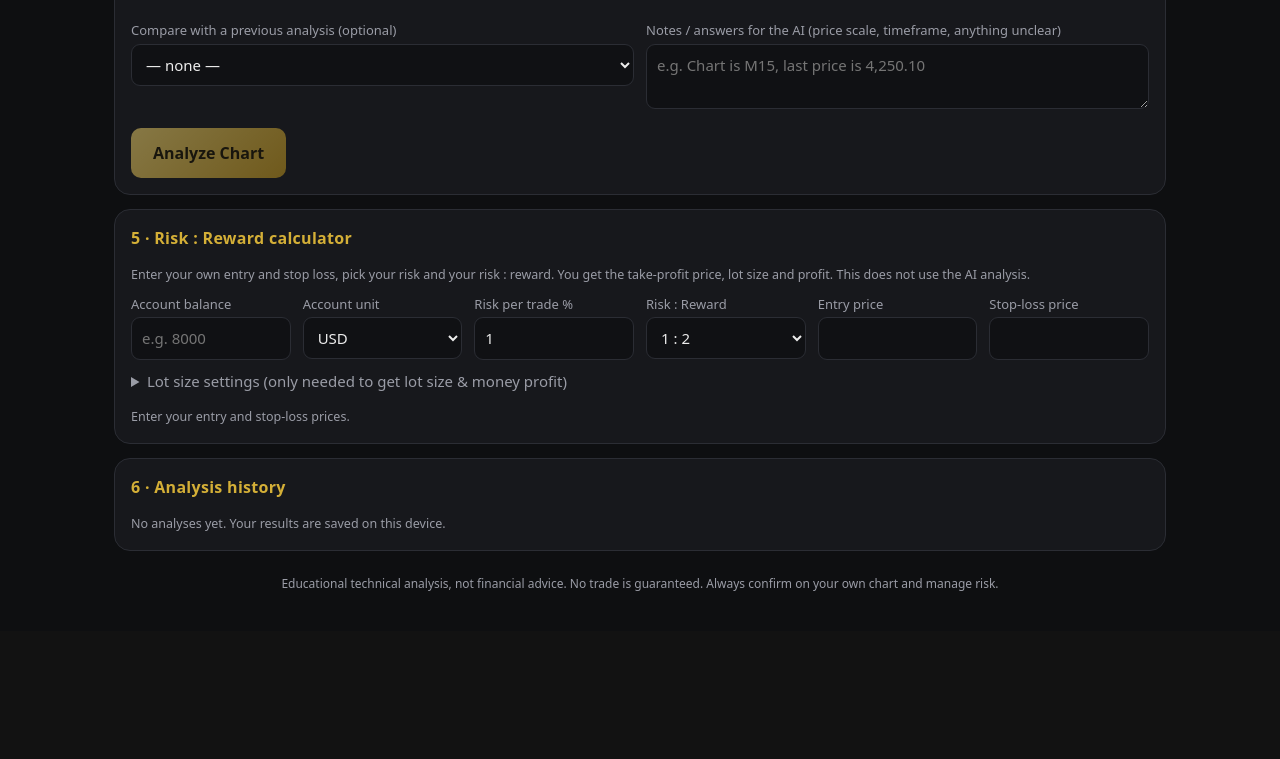
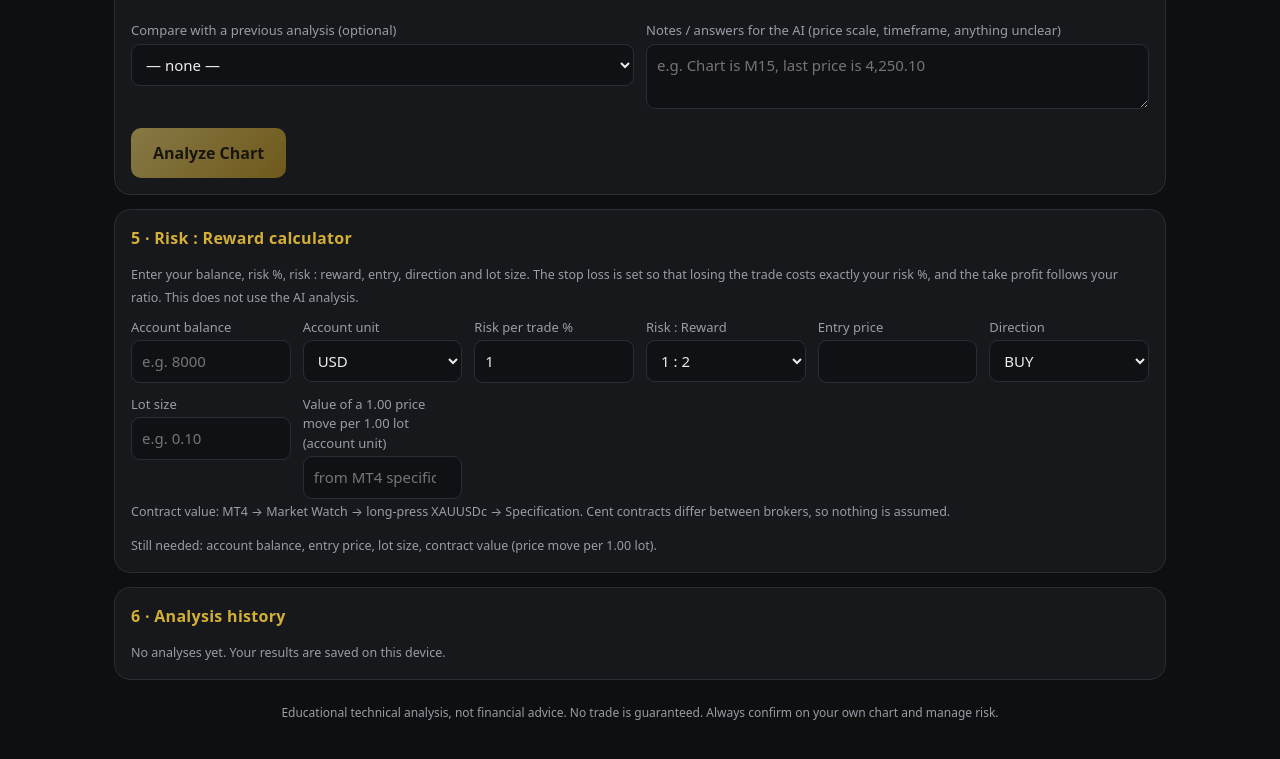
Before and after one commit to ibrahimthahuseen-sys/xauusdchart-analyzer, a plain HTML site: page index.html in a window 1280 px wide. Shown: the part 291-1050 px from the top of the page. Before the commit the page ends 922 px from the top, so only its background shows below. Drawn offline with Linux system fonts and the light colour scheme.

Commit message:
Calculator: derive SL from risk % and lot size, TP from chosen R:R
Co-Authored-By: Claude Sonnet 5.5 <noreply@anthropic.com>
Claude-Session: https://claude.ai/code/session_01NN3gJdexThdePLtd7rHF5W

```diff
--- a/index.html
+++ b/index.html
@@ -70,7 +70,7 @@ label{font-size:13px;color:var(--mut);display:block;margin-bottom:3px}
 <div id="result"></div>
 
 <section class="card"><h2>5 · Risk : Reward calculator</h2>
-<small>Enter your own entry and stop loss, pick your risk and your risk : reward. You get the take-profit price, lot size and profit. This does not use the AI analysis.</small>
+<small>Enter your balance, risk %, risk : reward, entry, direction and lot size. The stop loss is set so that losing the trade costs exactly your risk %, and the take profit follows your ratio. This does not use the AI analysis.</small>
 <div class="grid g4" style="margin-top:10px">
 <div><label>Account balance</label><input id="c_bal" type="number" step="any" inputmode="decimal" placeholder="e.g. 8000"></div>
 <div><label>Account unit</label><select id="c_cur"><option>USD</option><option>USC (cents)</option></select></div>
@@ -78,11 +78,10 @@ label{font-size:13px;color:var(--mut);display:block;margin-bottom:3px}
 <div><label>Risk : Reward</label><select id="c_rr"><option value="1">1 : 1</option><option value="1.5">1 : 1.5</option><option value="2" selected>1 : 2</option><option value="3">1 : 3</option><option value="4">1 : 4</option><option value="5">1 : 5</option><option value="custom">Custom…</option></select></div>
 <div id="c_rrc_w" class="hide"><label>Custom reward (1 : ?)</label><input id="c_rrc" type="number" step="any" inputmode="decimal" placeholder="e.g. 2.5"></div>
 <div><label>Entry price</label><input id="c_entry" type="number" step="any" inputmode="decimal"></div>
-<div><label>Stop-loss price</label><input id="c_sl" type="number" step="any" inputmode="decimal"></div></div>
-<details style="margin-top:10px"><summary class="mut" style="cursor:pointer">Lot size settings (only needed to get lot size &amp; money profit)</summary>
-<div class="grid g2" style="margin-top:8px"><div><label>Value of a 1.00 price move per 1.00 lot (account unit)</label><input id="c_val" type="number" step="any" inputmode="decimal" placeholder="from MT4 specification"></div>
-<div><label>Min lot step</label><input id="c_step" type="number" step="any" inputmode="decimal" value="0.01"></div></div>
-<small>MT4 → Market Watch → long-press XAUUSDc → Specification. Cent contracts differ between brokers, so nothing is assumed.</small></details>
+<div><label>Direction</label><select id="c_dir"><option value="buy">BUY</option><option value="sell">SELL</option></select></div>
+<div><label>Lot size</label><input id="c_lot" type="number" step="any" inputmode="decimal" placeholder="e.g. 0.10"></div>
+<div><label>Value of a 1.00 price move per 1.00 lot (account unit)</label><input id="c_val" type="number" step="any" inputmode="decimal" placeholder="from MT4 specification"></div></div>
+<small>Contract value: MT4 → Market Watch → long-press XAUUSDc → Specification. Cent contracts differ between brokers, so nothing is assumed.</small>
 <div id="calc" style="margin-top:12px"></div></section>
 
 <section class="card"><h2>6 · Analysis history</h2><div id="hist"></div>
@@ -252,30 +251,28 @@ async function buildAnno(d){
 }
 
 // ---------- risk : reward calculator ----------
-const CI=['c_bal','c_cur','c_risk','c_rr','c_rrc','c_entry','c_sl','c_val','c_step'],KEEP=['c_bal','c_cur','c_risk','c_rr','c_rrc','c_val','c_step'];
-try{const k=JSON.parse(localStorage.getItem('gcai_calc3')||'{}');KEEP.forEach(x=>{if(k[x]!=null)$(x).value=k[x]})}catch(e){}
-CI.forEach(k=>$(k).addEventListener('input',()=>{try{const o={};KEEP.forEach(x=>o[x]=$(x).value);localStorage.setItem('gcai_calc3',JSON.stringify(o))}catch(e){}calc()}));
+const CI=['c_bal','c_cur','c_risk','c_rr','c_rrc','c_entry','c_dir','c_lot','c_val'],KEEP=['c_bal','c_cur','c_risk','c_rr','c_rrc','c_dir','c_lot','c_val'];
+try{const k=JSON.parse(localStorage.getItem('gcai_calc4')||'{}');KEEP.forEach(x=>{if(k[x]!=null)$(x).value=k[x]})}catch(e){}
+CI.forEach(k=>$(k).addEventListener('input',()=>{try{const o={};KEEP.forEach(x=>o[x]=$(x).value);localStorage.setItem('gcai_calc4',JSON.stringify(o))}catch(e){}calc()}));
 function calc(){
  $('c_rrc_w').classList.toggle('hide',$('c_rr').value!=='custom');
- const out=$('calc'),e=num($('c_entry').value),sl=num($('c_sl').value);
- if(e==null||sl==null){out.innerHTML='<small>Enter your entry and stop-loss prices.</small>';return}
- if(e===sl){out.innerHTML='<div class="err">Entry and stop loss cannot be the same price.</div>';return}
- const bal=num($('c_bal').value),rp=num($('c_risk').value),val=num($('c_val').value),st=num($('c_step').value)||.01;
+ const out=$('calc'),e=num($('c_entry').value),bal=num($('c_bal').value),rp=num($('c_risk').value),lot=num($('c_lot').value),val=num($('c_val').value);
  const rr=$('c_rr').value==='custom'?num($('c_rrc').value):num($('c_rr').value);
- const u=$('c_cur').value.startsWith('USC')?'USC':'USD';
- const dir=sl<e?1:-1,dist=Math.abs(e-sl),tpAt=r=>e+dir*dist*r,dp=Math.max(2,(String(st).split('.')[1]||'').length);
- const maxRisk=bal!=null&&rp!=null?bal*rp/100:null,ok=val!=null&&val>0;
- const lot=ok&&maxRisk!=null?Math.floor(maxRisk/(dist*val)/st+1e-9)*st:null,risk=ok&&lot!=null?dist*val*lot:null;
- const money=r=>risk!=null?(risk*r).toFixed(2)+' '+u:'—';
- const tp=rr?tpAt(rr):null,rows=[1,2,3];if(rr&&!rows.includes(rr))rows.push(rr);rows.sort((a,b)=>a-b);
+ const u=$('c_cur').value.startsWith('USC')?'USC':'USD',dir=$('c_dir').value==='buy'?1:-1;
+ const miss=[];if(bal==null||bal<=0)miss.push('account balance');if(rp==null||rp<=0)miss.push('risk %');if(e==null)miss.push('entry price');if(lot==null||lot<=0)miss.push('lot size');if(val==null||val<=0)miss.push('contract value (price move per 1.00 lot)');if(rr==null||rr<=0)miss.push('reward ratio');
+ if(miss.length){out.innerHTML='<small>Still needed: '+miss.join(', ')+'.</small>';return}
+ const risk=bal*rp/100,dist=risk/(lot*val),sl=e-dir*dist,tpAt=r=>e+dir*dist*r,tp=tpAt(rr);
+ const rows=[1,2,3];if(!rows.includes(rr))rows.push(rr);rows.sort((a,b)=>a-b);
  out.innerHTML=`<div class="grid g4">
  <div class="stat"><small>Direction</small><b class="${dir>0?'buy':'sell'}">${dir>0?'BUY':'SELL'}</b></div>
- <div class="stat"><small>SL distance</small><b>${dist.toFixed(2)}</b></div>
- <div class="stat" style="border:1px solid var(--buy)"><small>TAKE PROFIT${rr?' · 1 : '+rr:''}</small><b class="buy" style="font-size:22px">${tp!=null?tp.toFixed(2):'—'}</b>${tp==null?'<small>Enter custom reward</small>':''}</div>
- <div class="stat"><small>Max risk (${rp??'?'}%)</small><b>${maxRisk!=null?maxRisk.toFixed(2)+' '+u:'—'}</b></div>
- <div class="stat"><small>Lot size</small><b class="warn">${lot!=null?lot.toFixed(dp):'—'}</b>${lot===0?'<small class="sell">Minimum lot is too big for this risk.</small>':''}${!ok?'<small>Add contract value in “Lot size settings”.</small>':''}</div></div>
- ${rr&&risk!=null?`<p style="margin:10px 0 0">Risk <b class="sell">${risk.toFixed(2)} ${u}</b> → potential profit <b class="buy">${money(rr)}</b></p>`:''}
- <div class="tw"><table style="margin-top:10px;min-width:300px"><tr><th>R : R</th><th>Take profit</th><th>Profit if hit</th></tr>${rows.map(r=>`<tr${r===rr?' style="background:#24211a"':''}><td><b>1 : ${r}</b></td><td>${tpAt(r).toFixed(2)}</td><td class="buy">${money(r)}</td></tr>`).join('')}</table></div>`}
+ <div class="stat"><small>Entry</small><b>${e.toFixed(2)}</b></div>
+ <div class="stat" style="border:1px solid var(--sell)"><small>STOP LOSS</small><b class="sell" style="font-size:22px">${sl.toFixed(2)}</b><small>${dist.toFixed(2)} from entry</small></div>
+ <div class="stat" style="border:1px solid var(--buy)"><small>TAKE PROFIT · 1 : ${rr}</small><b class="buy" style="font-size:22px">${tp.toFixed(2)}</b><small>${(dist*rr).toFixed(2)} from entry</small></div>
+ <div class="stat"><small>Risk (${rp}% of balance)</small><b class="sell">${risk.toFixed(2)} ${u}</b></div>
+ <div class="stat"><small>Profit at target</small><b class="buy">${(risk*rr).toFixed(2)} ${u}</b></div></div>
+ ${sl<=0?'<p class="warn" style="margin:10px 0 0">⚠ This stop loss would be at or below zero. Lower the risk % or use a bigger lot size.</p>':''}
+ <div class="tw"><table style="margin-top:10px;min-width:300px"><tr><th>R : R</th><th>Take profit</th><th>Profit if hit</th></tr>${rows.map(r=>`<tr${r===rr?' style="background:#24211a"':''}><td><b>1 : ${r}</b></td><td>${tpAt(r).toFixed(2)}</td><td class="buy">${(risk*r).toFixed(2)} ${u}</td></tr>`).join('')}</table></div>
+ <p class="mut" style="margin:10px 0 0;font-size:12px">The stop is placed purely from your risk % and lot size, not from chart structure. Check on your chart that it is not in a spot price easily reaches; if it is, change the lot size and recalculate.</p>`}
 calc();
 
 // ---------- history ----------
```
